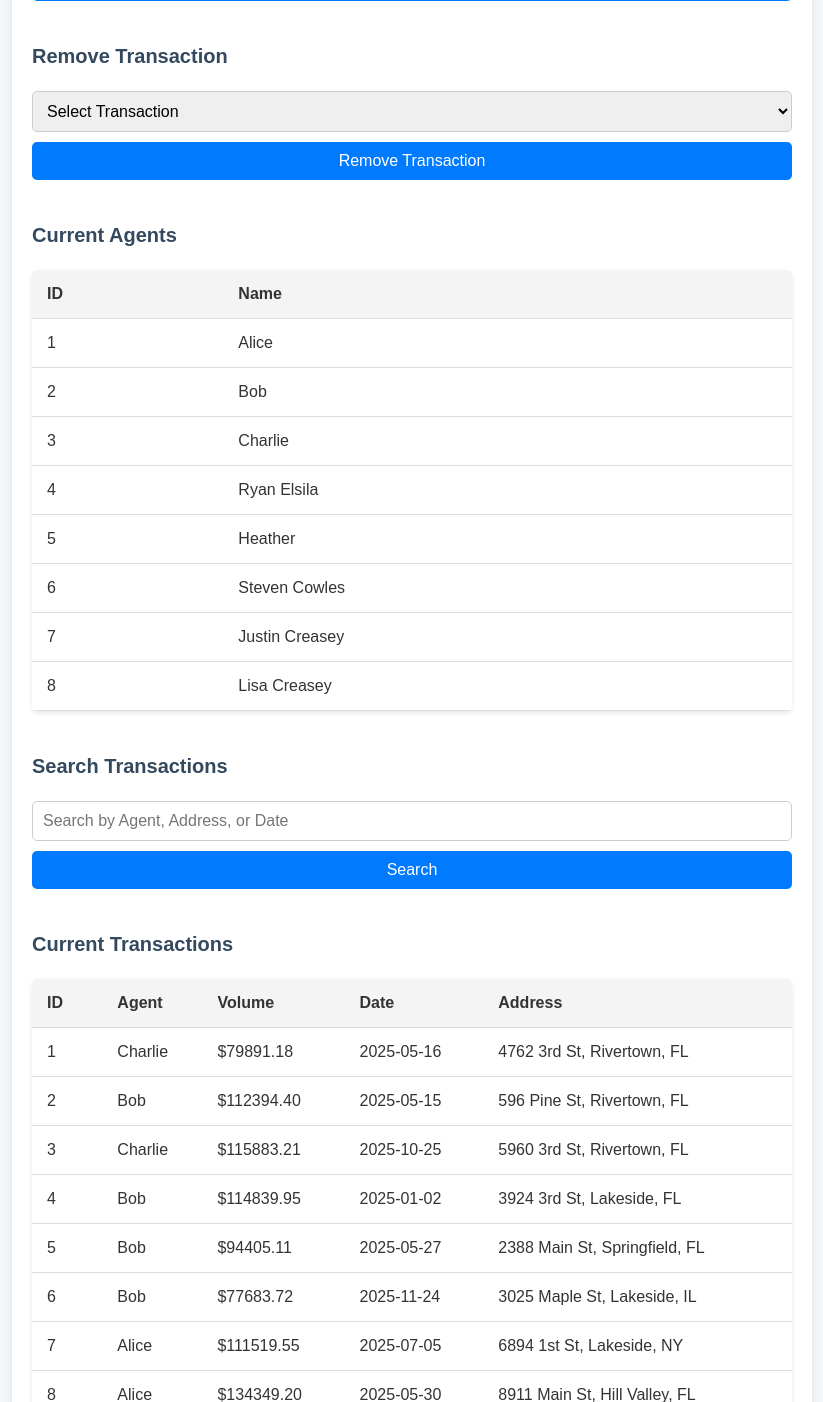
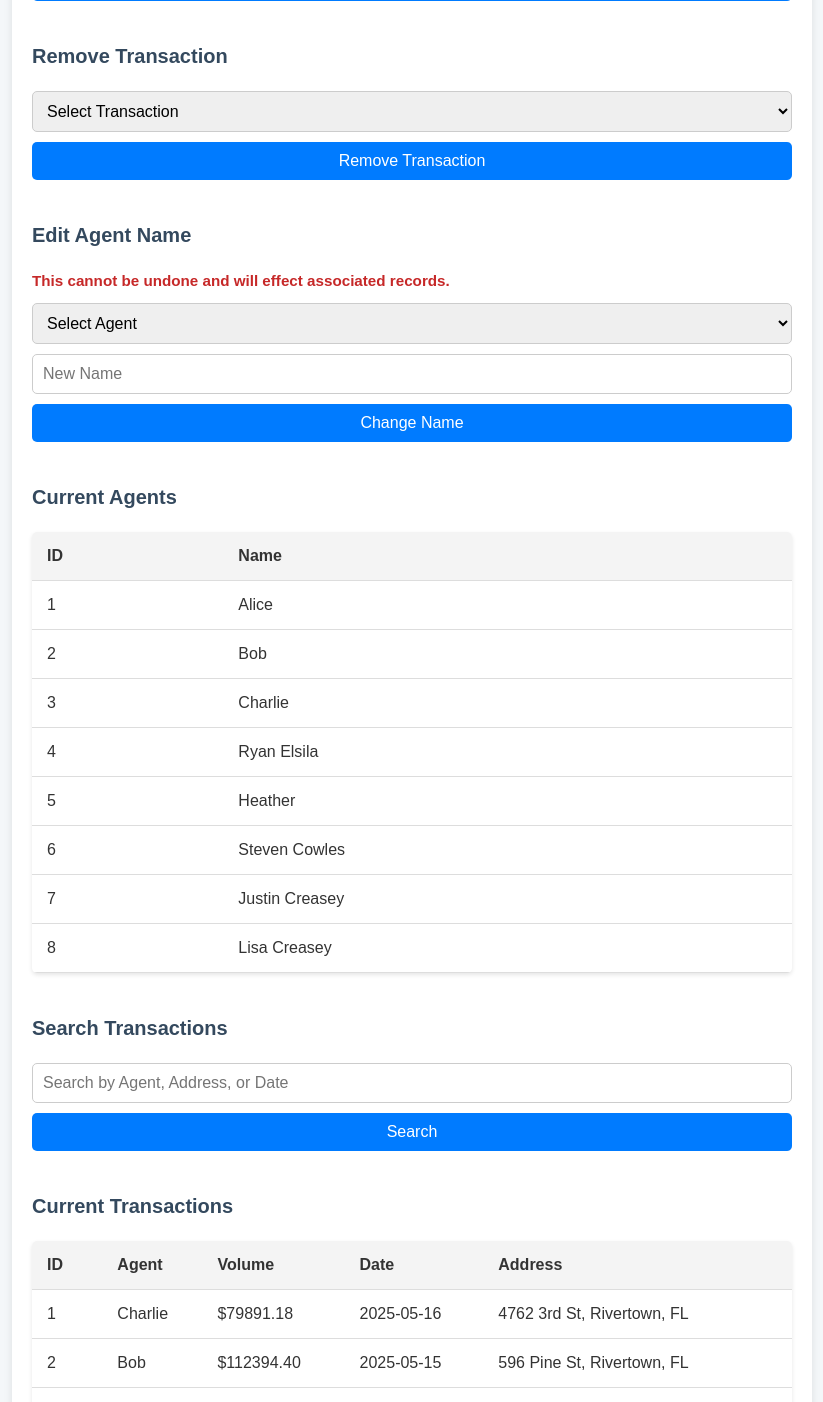
Before and after one commit to Noko7/Agent-Leaderboard, a Flask app: page /admin in a window 1280 px wide. Shown: the part 786-2188 px from the top of the page, without its empty margins (228-1051 px from the left). Run offline with Flask 3, Linux system fonts and the light colour scheme; data comes from the database, SQL or seed files in the repository; both versions use the stored data as it was after the commit.

Commit message:
Edit agent name feature and adjust graph rendering times

```diff
--- a/app.py
+++ b/app.py
@@ -201,6 +201,110 @@ def serve_graph():
 
 from flask import Flask, render_template, request, redirect, url_for
 
+# @app.route('/deactivate_agent', methods=['POST'])
+# def deactivate_agent():
+    # conn = sqlite3.connect(DB_PATH)
+    # cursor = conn.cursor()
+    # message = None
+
+    # try:
+    #     # Fetch and validate the agent_id
+    #     agent_id = escape(request.form['agent_id']).strip()
+
+    #     # Check if the agent exists and is active
+    #     cursor.execute('SELECT id, name FROM agents WHERE id = ? AND status = "active"', (agent_id,))
+    #     agent = cursor.fetchone()
+
+    #     if agent:
+    #         # Update the agent's status to inactive and rename them to "Other"
+    #         cursor.execute('UPDATE agents SET status = "inactive", name = "Other" WHERE id = ?', (agent_id,))
+    #         conn.commit()
+    #         message = f"Agent {agent[1]} has been deactivated and renamed to 'Other'."
+    #     else:
+    #         message = "Agent not found or already inactive."
+    # except sqlite3.Error as e:
+    #     message = f"Database error: {escape(str(e))}"
+    # except Exception as e:
+    #     message = f"An unexpected error occurred: {escape(str(e))}"
+    # finally:
+    #     conn.close()
+
+    # return redirect(url_for('admin_panel', message=message))
+
+@app.route('/change_agent_name', methods=['POST'])
+def change_agent_name():
+    conn = sqlite3.connect(DB_PATH)
+    cursor = conn.cursor()
+    message = None
+
+    try:
+        # Fetch and validate input data
+        agent_id = escape(request.form['agent_id']).strip()
+        new_name = escape(request.form['new_name']).strip()
+
+        # Ensure the agent exists
+        cursor.execute('SELECT id, name FROM agents WHERE id = ?', (agent_id,))
+        agent = cursor.fetchone()
+
+        if agent:
+            # Check if the new name is already taken
+            cursor.execute('SELECT id FROM agents WHERE name = ?', (new_name,))
+            existing_agent = cursor.fetchone()
+
+            if existing_agent:
+                message = f"An agent with the name '{new_name}' already exists. Please choose a different name."
+            else:
+                # Safely update the agent's name
+                cursor.execute('UPDATE agents SET name = ? WHERE id = ?', (new_name, agent_id))
+                conn.commit()
+                message = f"Agent {agent[1]} has been renamed to '{new_name}'."
+        else:
+            message = "Agent not found."
+    except sqlite3.Error as e:
+        message = f"Database error: {escape(str(e))}"
+    except Exception as e:
+        message = f"An unexpected error occurred: {escape(str(e))}"
+    finally:
+        conn.close()
+
+    return redirect(url_for('admin_panel', message=message))
+
+    conn = sqlite3.connect(DB_PATH)
+    cursor = conn.cursor()
+    message = None
+
+    try:
+        # Safely fetch form data
+        agent_id = escape(request.form['agent_id']).strip()
+        new_name = escape(request.form['new_name']).strip()
+
+        # Ensure the agent exists
+        cursor.execute('SELECT id FROM agents WHERE id = ?', (agent_id,))
+        agent = cursor.fetchone()
+
+        if agent:
+            # Ensure the new name is not already taken
+            cursor.execute('SELECT id FROM agents WHERE name = ?', (new_name,))
+            existing_agent = cursor.fetchone()
+
+            if existing_agent:
+                message = f"An agent with the name '{new_name}' already exists. Please choose a different name."
+            else:
+                # Safely update the agent's name
+                cursor.execute('UPDATE agents SET name = ? WHERE id = ?', (new_name, agent_id))
+                conn.commit()
+                message = f"Agent name changed successfully to '{new_name}'."
+        else:
+            message = "Agent not found."
+    except sqlite3.Error as e:
+        message = f"Database error: {escape(str(e))}"
+    except Exception as e:
+        message = f"An unexpected error occurred: {escape(str(e))}"
+    finally:
+        conn.close()
+
+    return redirect(url_for('admin_panel', message=message))
+
 
 @app.route('/admin', methods=['GET', 'POST'])
 def admin_panel():
--- a/requirements.txt
+++ b/requirements.txt
@@ -1,2 +1,4 @@
 Flask
 matplotlib
+waitress
+markupsafe
--- a/templates/admin.html
+++ b/templates/admin.html
@@ -9,6 +9,13 @@
 
 
   <style>
+    .warning-text {
+      display: block;
+      margin-bottom: 10px;
+      color: #c62828; /* Red color for warning */
+      font-size: 0.95rem;
+      font-weight: bold;
+    }
     /* Global Reset and Base Styles */
     * {
       box-sizing: border-box;
@@ -238,6 +245,39 @@
       </form>
     </div>
 
+    <!-- Edit Agent Name -->
+    <div class="form-section">
+      <h2>Edit Agent Name</h2>
+      <span class="warning-text">This cannot be undone and will effect associated records.</span>
+      <form method="POST" action="/change_agent_name" class="ajax-form">
+        <select name="agent_id" required>
+          <option value="">Select Agent</option>
+          {% for agent in agents %}
+          <option value="{{ agent[0] }}">{{ agent[1] }}</option>
+          {% endfor %}
+        </select>
+        <input type="text" name="new_name" placeholder="New Name" required>
+        <button type="submit">Change Name</button>
+      </form>
+    </div>
+
+
+    <!-- Deactivate Agent -->
+    <!-- <div class="form-section">
+      <h2>Deactivate Agent</h2>
+      <form method="POST" action="/deactivate_agent">
+        <select name="agent_id" required>
+          <option value="">Select Agent</option>
+          {% for agent in agents %}
+          {% if agent[2] == 'active' %}
+          <option value="{{ agent[0] }}">{{ agent[1] }}</option>
+          {% endif %}
+          {% endfor %}
+        </select>
+        <button type="submit">Deactivate Agent</button>
+      </form>
+    </div> -->
+
 
 
     <!-- Current Agents -->
```
Also changed, not shown: add_data.py (+27 -8 lines), templates/layout.html (+11 -4 lines), database.db (added), 4 other files.
